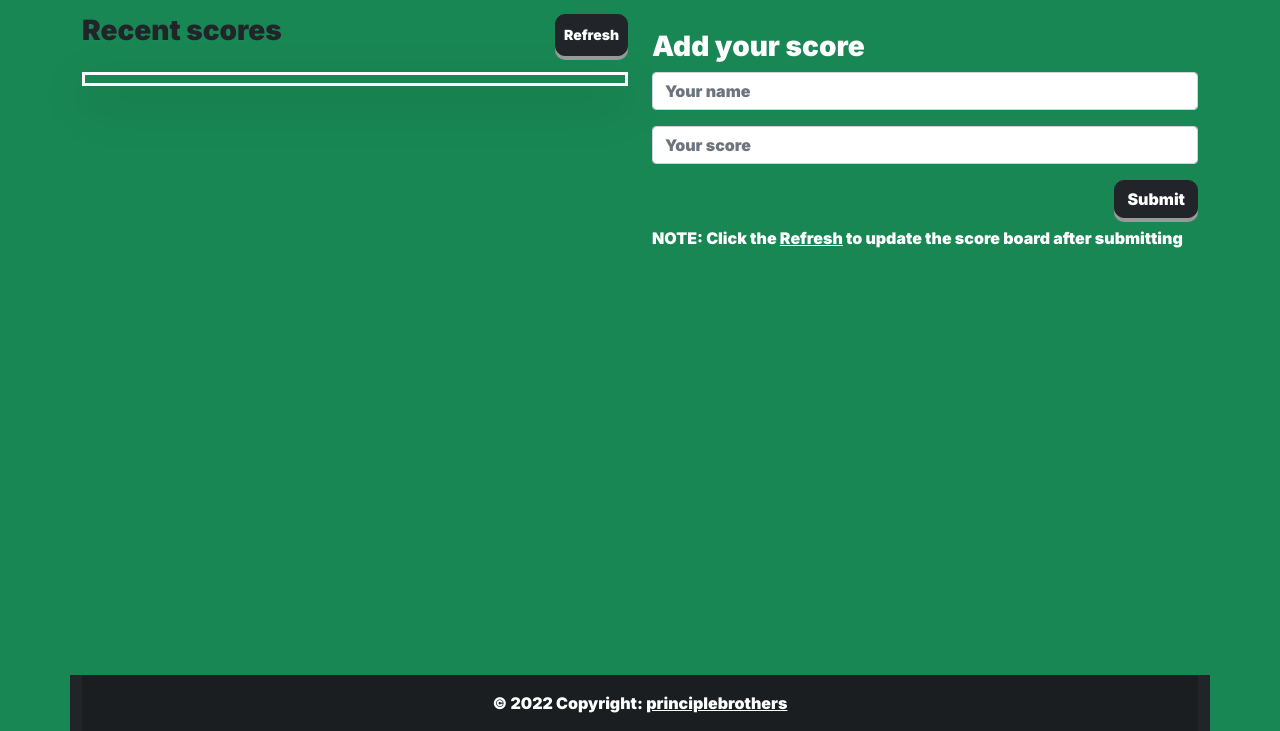
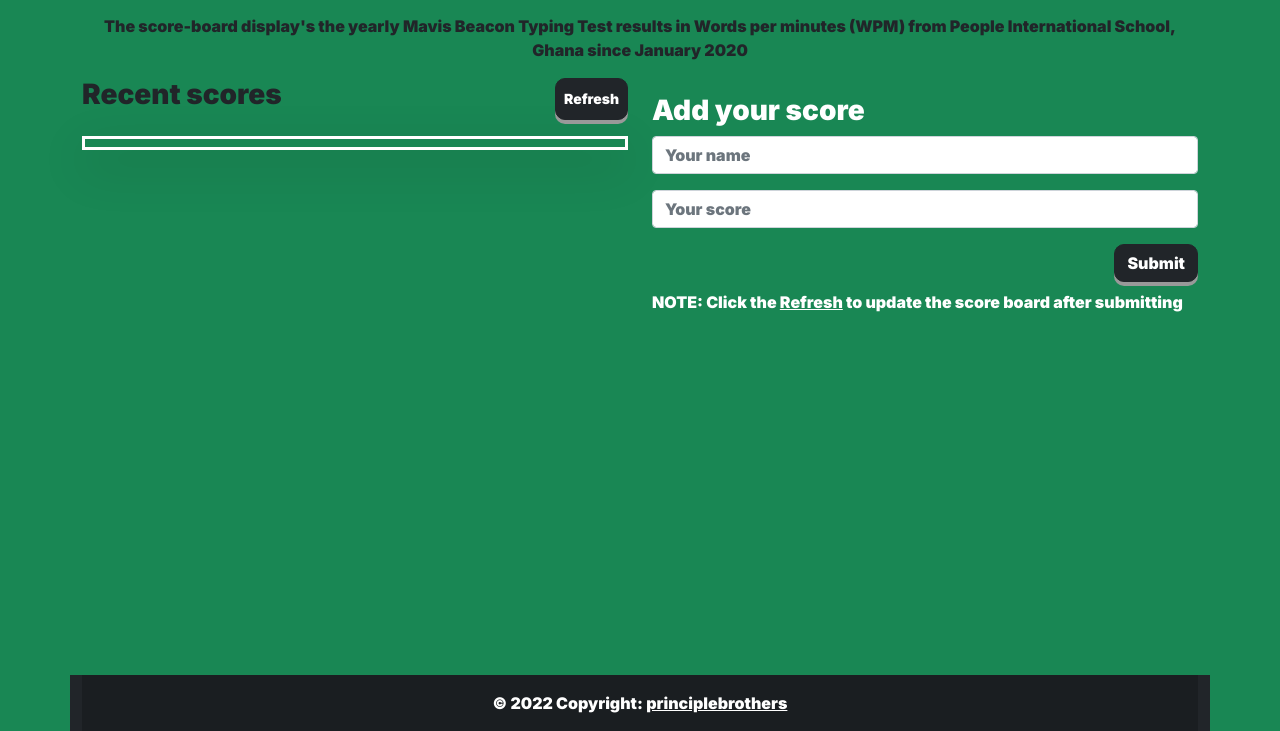
Before and after one commit to principlebrothers/Leaderboard, a website built with webpack: page src/index.html in a window 1280 px wide. Shown: the part 69-800 px from the top of the page. Built offline with nearby package versions, Linux system fonts and the light colour scheme; no server answers.

Commit message:
Update header content

```diff
--- a/src/index.html
+++ b/src/index.html
@@ -33,6 +33,7 @@
       <div class="card bg-dark text-white mb-3">
         <h1 class="card-header">MAVIS BEACON TYPING TEST LEADERBOARD</h1>
       </div>
+      <p class="text-center" >The score-board display's the yearly Mavis Beacon Typing Test results in Words per minutes (WPM) from People International School, Ghana since January 2020</p>
 
       <div class="row">
         <div class="col">
```
